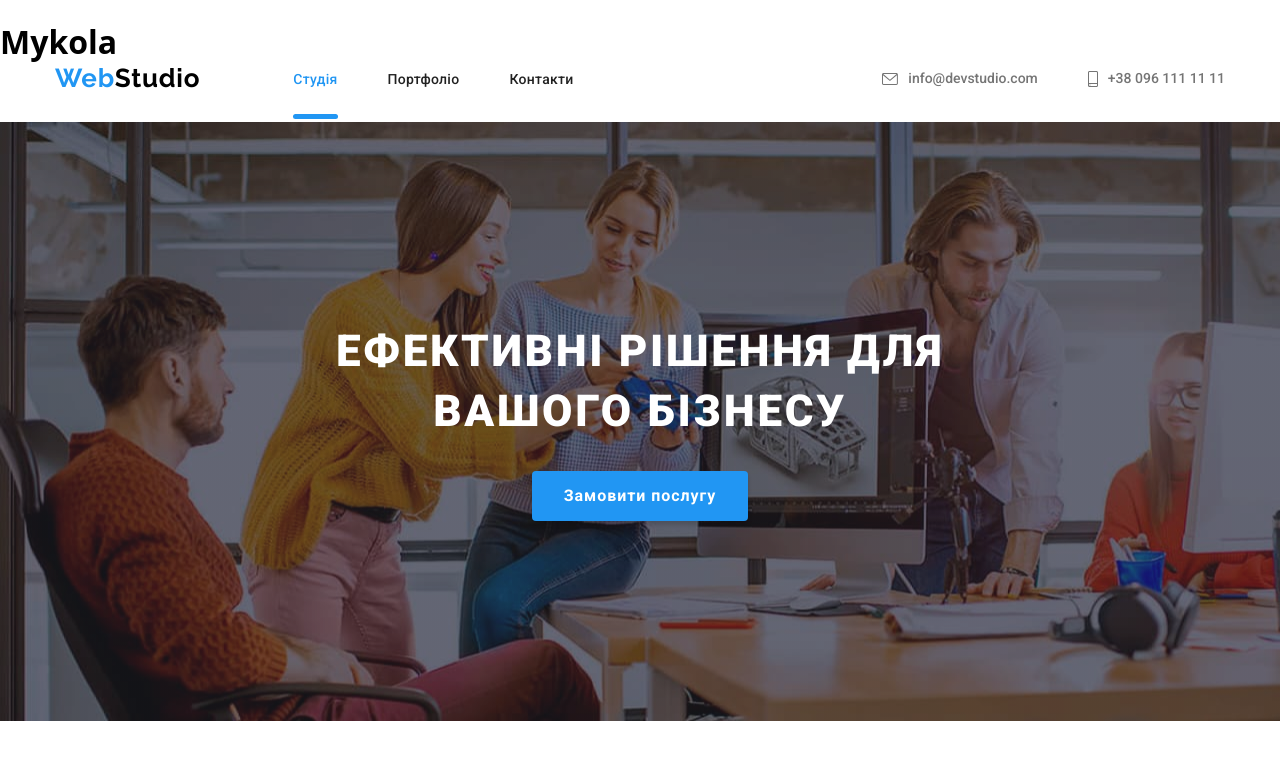
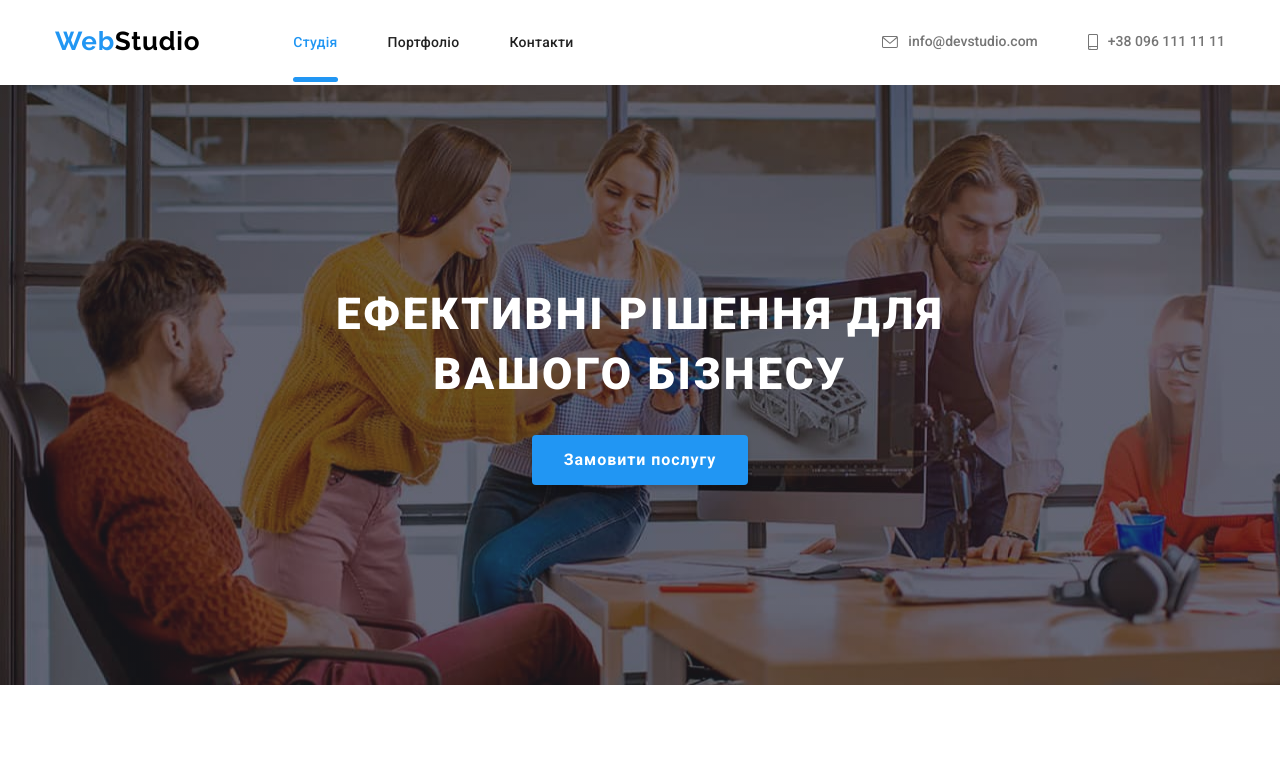
Before and after one commit to mykola-davydenko/WebStudio, a plain HTML site: page index.html in a window 1280 px wide. Shown: the top 776 px of the page. Drawn offline with nearby package versions, Linux system fonts and the light colour scheme.

Commit message:
first commit

```diff
--- a/index.html
+++ b/index.html
@@ -18,7 +18,6 @@ href="https://cdnjs.cloudflare.com/ajax/libs/animate.css/4.1.1/animate.min.css"
 <body>
 <header data-aos="fade-up"
 data-aos-duration="3000" class="header">
-<h1>Mykola</h1>
     <div class="container header-box">
     <a href="./index.html" class="header-brand"><span class="logo-color">Web</span>Studio</a>
     <nav class="header-nav">
```
Also changed, not shown: 1 other file.
